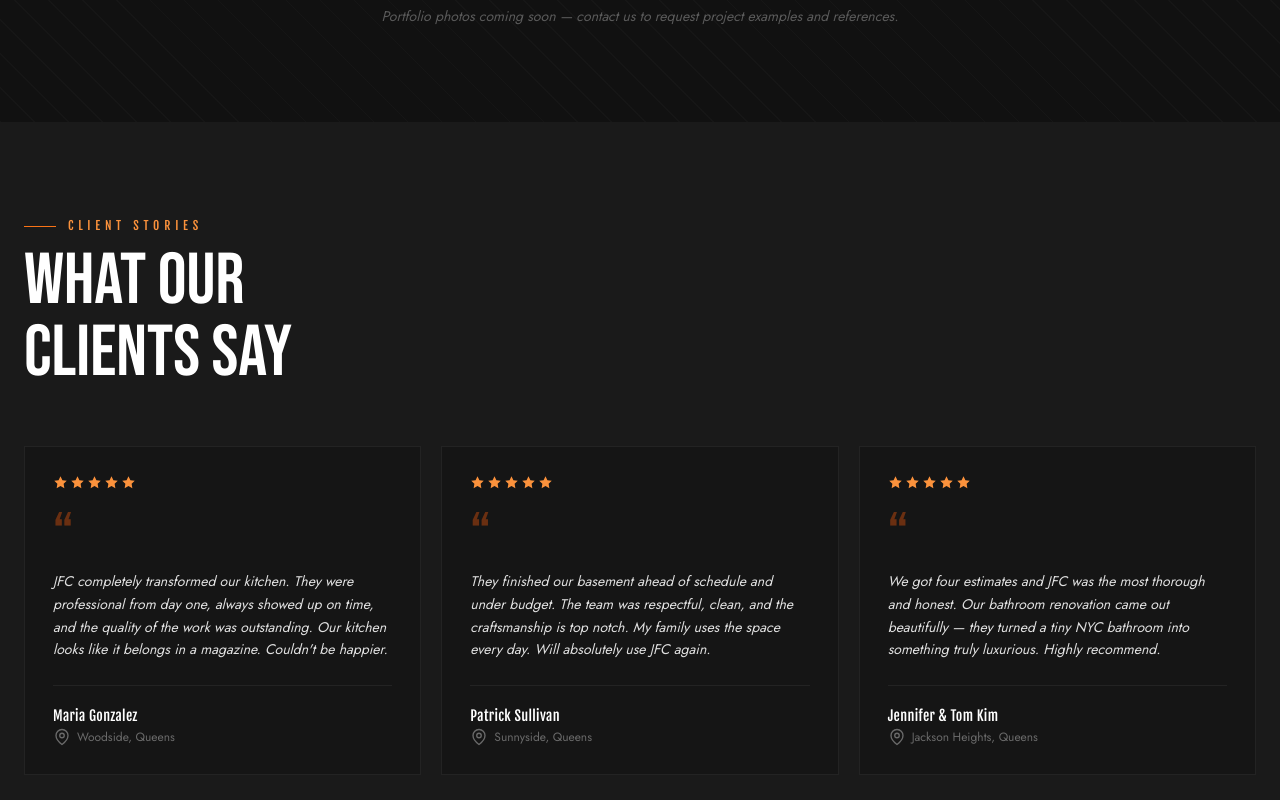
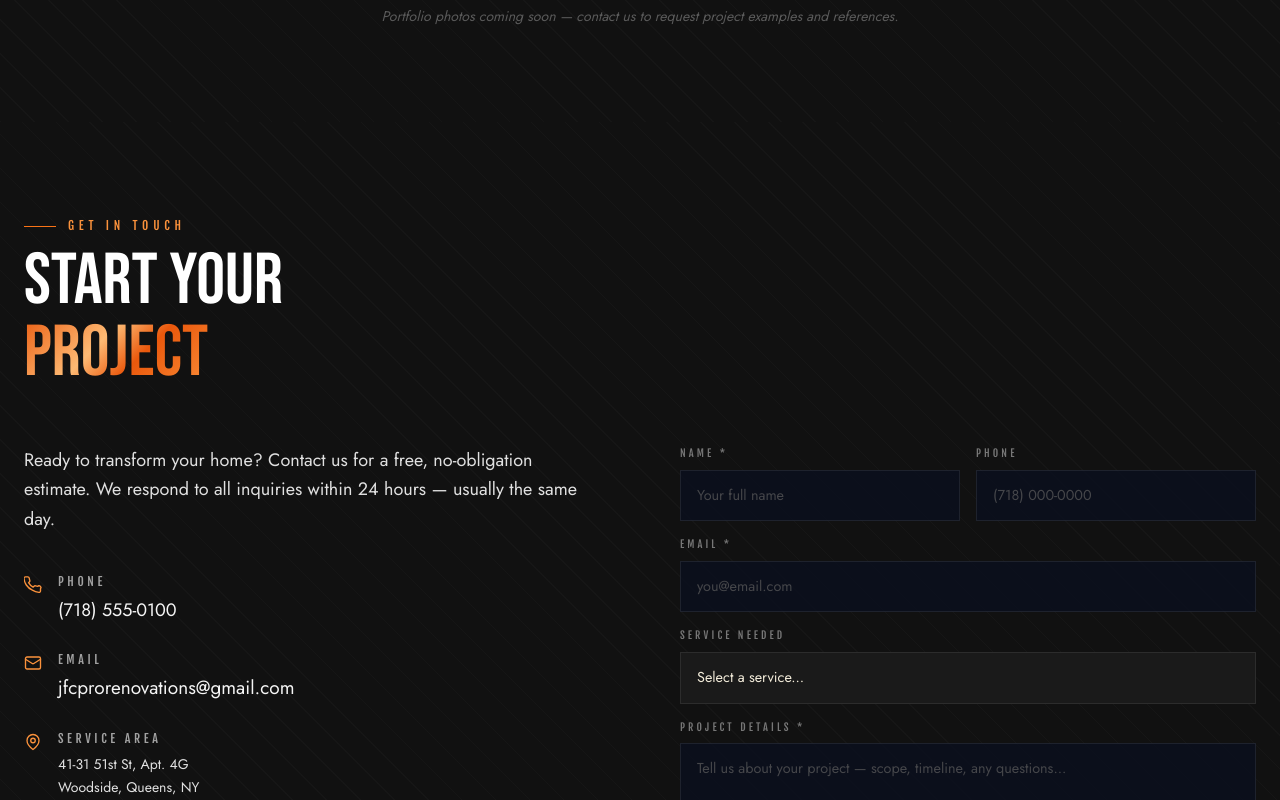
Before and after one commit to gabrigal/jfc, a Next.js app: page / in a window 1280 px wide. Shown: the part 5400-6200 px from the top of the page. Built offline with nearby package versions, Linux system fonts and the light colour scheme.

Commit message:
Remove placeholder testimonials section
Co-Authored-By: Claude Sonnet 4.6 <noreply@anthropic.com>

```diff
--- a/app/page.tsx
+++ b/app/page.tsx
@@ -788,73 +788,6 @@ function Gallery() {
   )
 }
 
-// ─── TESTIMONIALS ─────────────────────────────────────────────────────────────
-const TESTIMONIALS = [
-  {
-    name: 'Maria Gonzalez',
-    location: 'Woodside, Queens',
-    text: "JFC completely transformed our kitchen. They were professional from day one, always showed up on time, and the quality of the work was outstanding. Our kitchen looks like it belongs in a magazine. Couldn't be happier.",
-    stars: 5,
-  },
-  {
-    name: 'Patrick Sullivan',
-    location: 'Sunnyside, Queens',
-    text: 'They finished our basement ahead of schedule and under budget. The team was respectful, clean, and the craftsmanship is top notch. My family uses the space every day. Will absolutely use JFC again.',
-    stars: 5,
-  },
-  {
-    name: 'Jennifer & Tom Kim',
-    location: 'Jackson Heights, Queens',
-    text: 'We got four estimates and JFC was the most thorough and honest. Our bathroom renovation came out beautifully — they turned a tiny NYC bathroom into something truly luxurious. Highly recommend.',
-    stars: 5,
-  },
-]
-
-function Testimonials() {
-  const gridRef = useStaggerReveal(TESTIMONIALS.length, 130)
-
-  return (
-    <section className="py-24 bg-ink-800">
-      <div className="max-w-7xl mx-auto px-6">
-        <SectionHeader
-          eyebrow="Client Stories"
-          headline={<>WHAT OUR<br />CLIENTS SAY</>}
-        />
-
-        <div ref={gridRef} className="grid md:grid-cols-3 gap-5">
-          {TESTIMONIALS.map(({ name, location, text, stars }) => (
-            <div
-              key={name}
-              className="border border-white/[0.06] bg-ink-900/50 p-7 flex flex-col hover:border-brand-500/30 transition-colors duration-300 group"
-            >
-              {/* Stars */}
-              <div className="flex gap-0.5 text-brand-400 mb-5">
-                {Array.from({ length: stars }).map((_, i) => (
-                  <StarIcon key={i} />
-                ))}
-              </div>
-
-              {/* Opening quote mark */}
-              <div className="font-display text-6xl text-brand-600/40 leading-none mb-1 -mt-1">&ldquo;</div>
-
-              {/* Quote text */}
-              <p className="font-body text-warm-300 text-sm leading-relaxed italic flex-1">{text}</p>
-
-              {/* Attribution */}
-              <div className="mt-6 pt-5 border-t border-white/[0.06]">
-                <div className="font-heading text-warm-100 text-sm tracking-wide">{name}</div>
-                <div className="flex items-center gap-1.5 text-warm-400/60 text-xs font-body mt-0.5">
-                  <MapPinIcon />
-                  {location}
-                </div>
-              </div>
-            </div>
-          ))}
-        </div>
-      </div>
-    </section>
-  )
-}
 
 // ─── CONTACT ──────────────────────────────────────────────────────────────────
 function Contact() {
@@ -1166,7 +1099,6 @@ export default function Home() {
       <StatsBand />
       <WhyChooseUs />
       <Gallery />
-      <Testimonials />
       <Contact />
       <Footer />
     </main>
```
